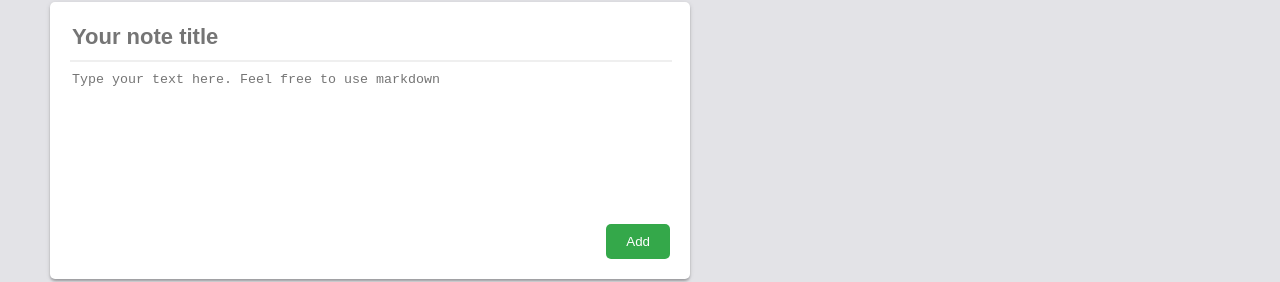
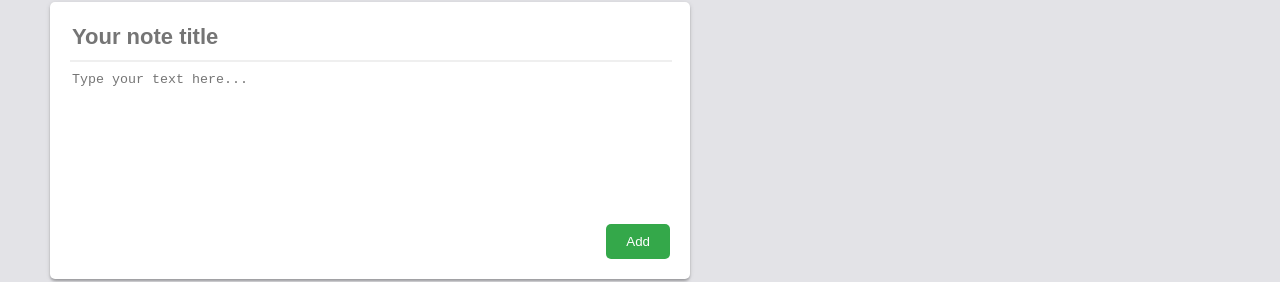
Before and after one commit to KailashBharat/take-notes, a Vue app: page / in a window 1280 px wide. Shown: the part 588-870 px from the top of the page. Built offline with nearby package versions, Linux system fonts and the light colour scheme; no server answers.

Commit message:
remove markdown placeholder

```diff
--- a/src/components/notes/CreateNoteCard.vue
+++ b/src/components/notes/CreateNoteCard.vue
@@ -4,7 +4,7 @@
     <hr />
     <textarea
       name="desciption"
-      placeholder="Type your text here. Feel free to use markdown"
+      placeholder="Type your text here..."
       id=""
       cols="30"
       rows="10"
```
